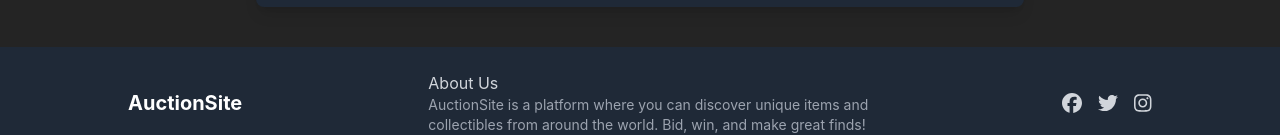
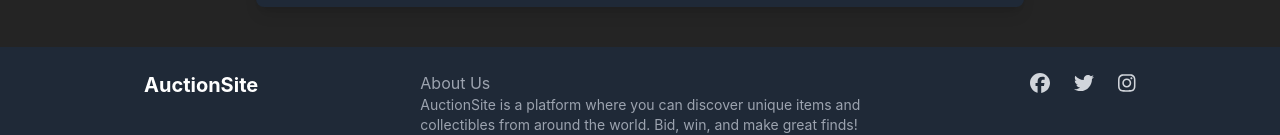
Before and after one commit to BigOldMaple/OnlineAuctionPlatform, a React (Vite) app: page / in a window 1280 px wide. Shown: the part 817-952 px from the top of the page. Built offline with nearby package versions, Linux system fonts and the light colour scheme; no server answers.

Commit message:
Refactor Footer component for improved layout and accessibility; add comments for clarity

```diff
--- a/src/components/Footer.jsx
+++ b/src/components/Footer.jsx
@@ -5,20 +5,23 @@ import { faFacebook, faTwitter, faInstagram } from "@fortawesome/free-brands-svg
 function Footer() {
   return (
     <footer className="bg-gray-800 w-full text-gray-300 py-6">
-      <div className="flex flex-col md:flex-row items-center justify-between max-w-screen-lg mx-auto">
+      <div className="flex flex-col items-center space-y-4 md:space-y-0 md:flex-row md:items-start md:justify-between max-w-screen-lg mx-auto px-4 text-center md:text-left">
 
-        <div className="text-xl font-bold text-white mb-4 md:mb-0">
+        {/* Logo and Site Name */}
+        <div className="text-xl font-bold text-white">
           AuctionSite
         </div>
 
-        <div className="mb-4 md:mb-0 text-center md:text-left">
+        {/* About Section */}
+        <div className="max-w-xs md:max-w-md text-gray-400">
           <p>About Us</p>
-          <p className="text-sm text-gray-400 max-w-md">
+          <p className="text-sm">
             AuctionSite is a platform where you can discover unique items and collectibles from around the world. Bid, win, and make great finds!
           </p>
         </div>
 
-        <div className="flex space-x-4">
+        {/* Social Media Links */}
+        <div className="flex space-x-6">
           <a href="https://facebook.com" target="_blank" rel="noopener noreferrer" className="hover:text-white">
             <FontAwesomeIcon icon={faFacebook} size="lg" />
           </a>
```
